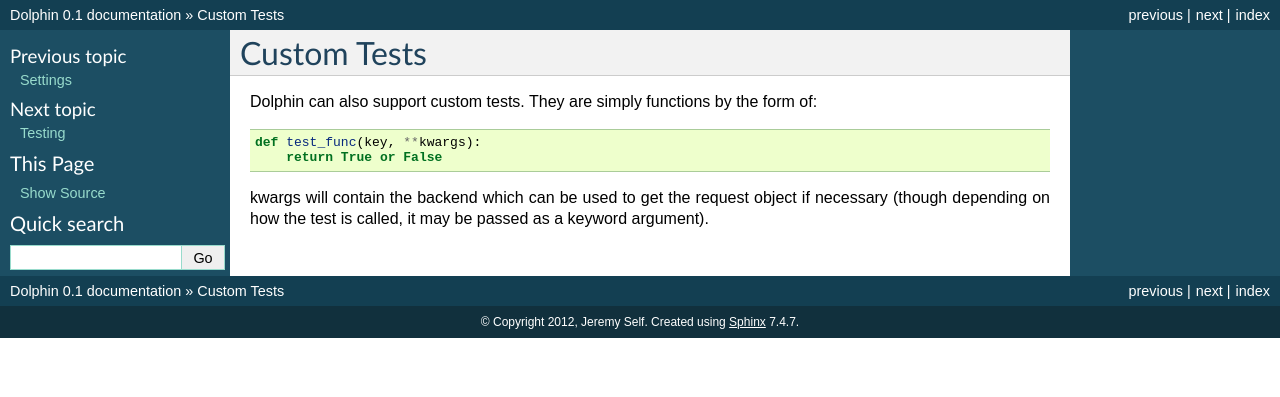
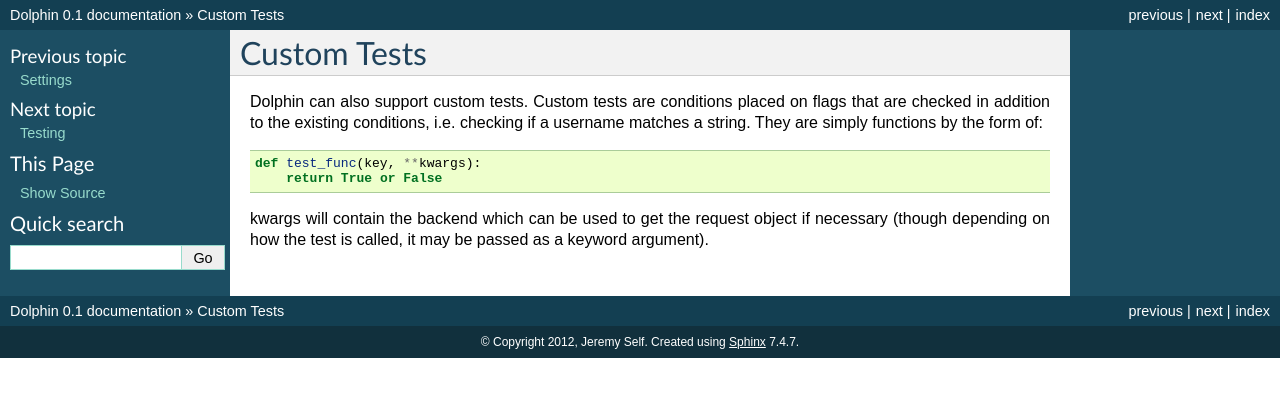
Before and after one commit to brandonivey/dolphin, a Sphinx documentation site: the page built from docs/source/custom_tests.rst, in a window 1280 px wide. Shown: the top 397 px of the page. Built offline with Sphinx 7.4.7, drawn with Linux system fonts in a browser that asks for light colours.

Commit message:
Update docs, indentation

```diff
--- a/docs/source/custom_tests.rst
+++ b/docs/source/custom_tests.rst
@@ -1,7 +1,9 @@
 Custom Tests
 ============
 
-Dolphin can also support custom tests. They are simply functions by the form of::
+Dolphin can also support custom tests. Custom tests are conditions placed on flags that
+are checked in addition to the existing conditions, i.e. checking if a username matches a
+string. They are simply functions by the form of::
 
     def test_func(key, **kwargs):
         return True or False
--- a/docs/source/index.rst
+++ b/docs/source/index.rst
@@ -8,7 +8,7 @@
 
 Dolphin is a feature flagging library for django that also doubles as
 an A/B library and geoip based switch. It was heavily inspired
-by Gargoyle (https://github.com/disqus/gargoyle).
+by `Gargoyle <https://github.com/disqus/gargoyle>`_.
 
 
 ========
--- a/docs/source/usage.rst
+++ b/docs/source/usage.rst
@@ -36,9 +36,9 @@
 
     {% load dolphin_tags %}
     {% ifactive "flag_name" %}
-    Active
+        Active
     {% else %}
-    Not active
+        Not active
     {% endifactive %}
 
 
```
Also changed, not shown: 2 other files.
